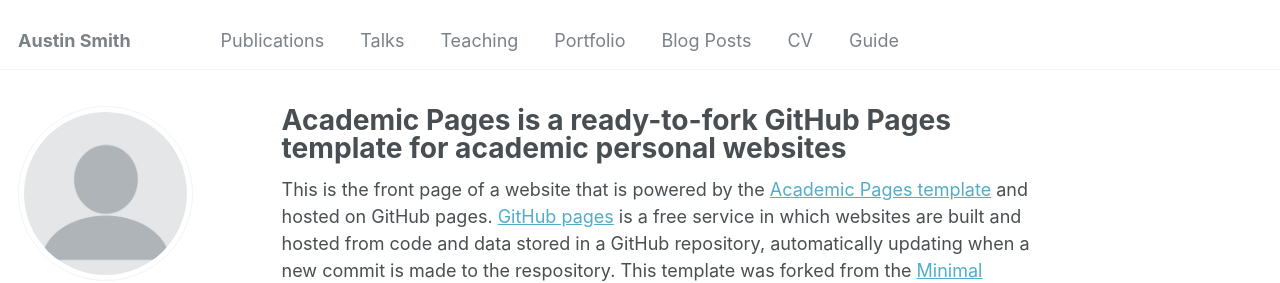
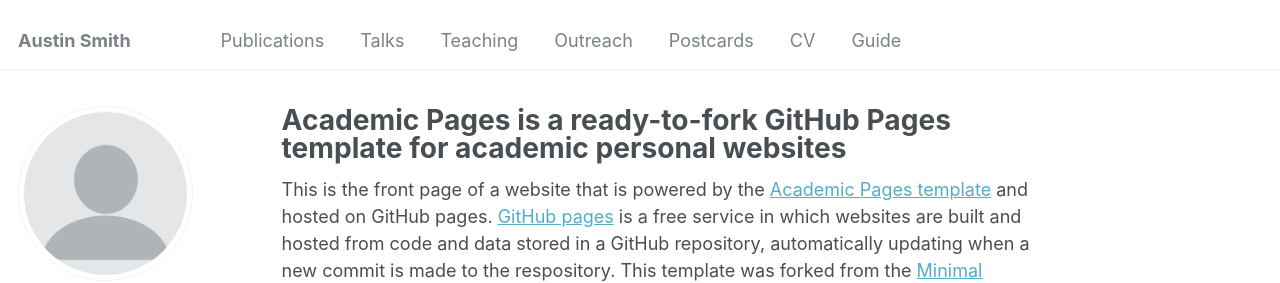
Before and after one commit to AustinRSmith/austinrsmith.github.io, a Jekyll site: the page built from _pages/about.md, in a window 1280 px wide. Shown: the top 283 px of the page. Built offline with Jekyll 4.4.1, drawn with Linux system fonts in a browser that asks for light colours; some web fonts are replaced.

Commit message:
Updated navigation.yml

```diff
--- a/_data/navigation.yml
+++ b/_data/navigation.yml
@@ -9,10 +9,10 @@ main:
   - title: "Teaching"
     url: /teaching/
 
-  - title: "Portfolio"
+  - title: "Outreach"
     url: /portfolio/
 
-  - title: "Blog Posts"
+  - title: "Postcards"
     url: /year-archive/
 
   - title: "CV"
```
